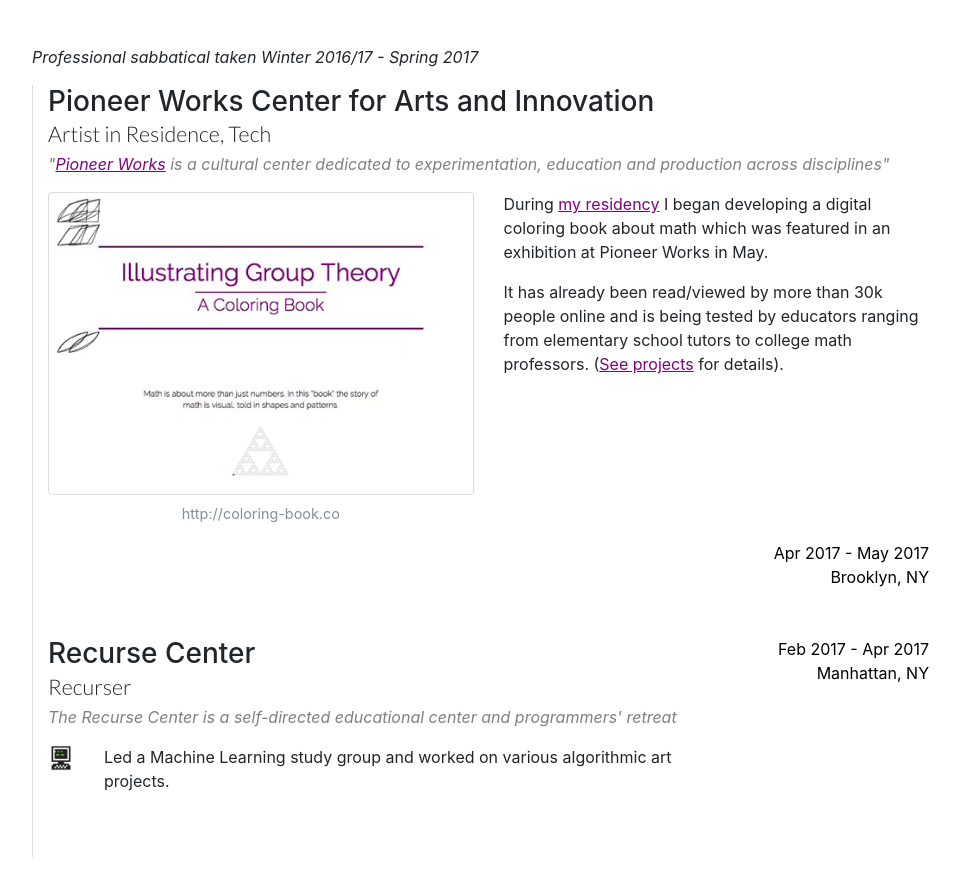
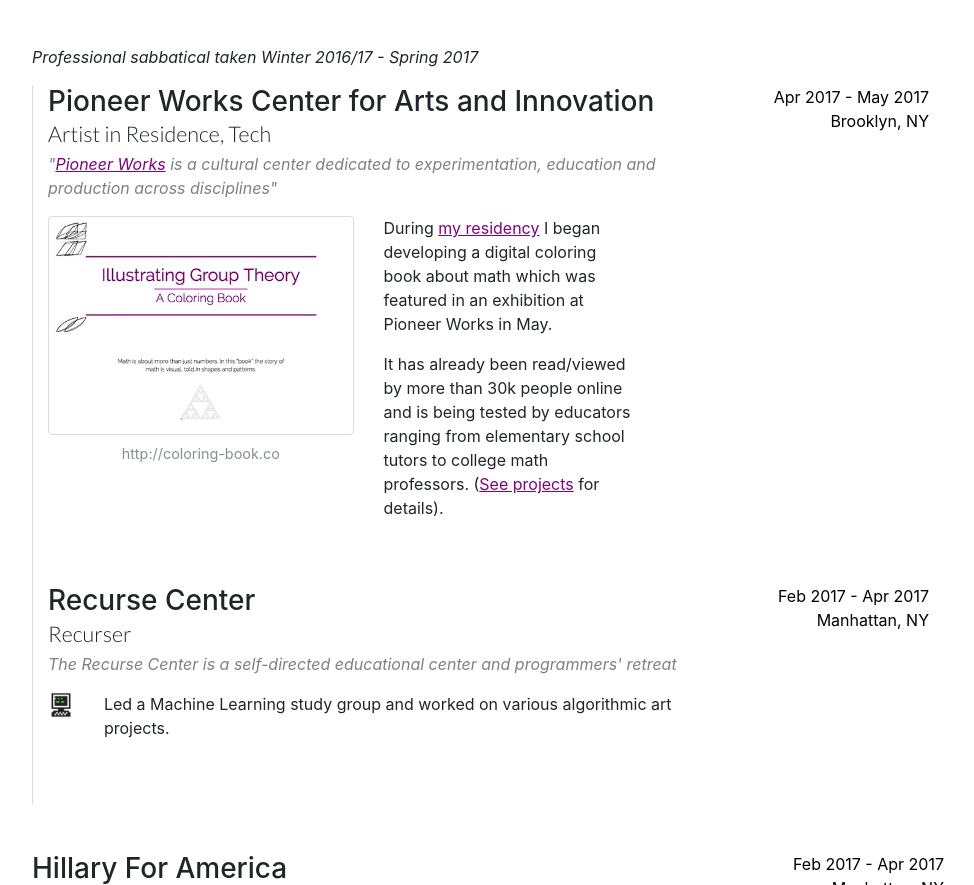
Before and after one commit to aberke/pfolio, a website with bundled scripts: page index.html in a window 1280 px wide. Shown: the part 972-1857 px from the top of the page, without its empty margins (288-1262 px from the left). Built offline with nearby package versions, Linux system fonts and the light colour scheme; files whose address does not match are found by name.

Commit message:
move timing next to pioneer works in line with it

```diff
--- a/index.html
+++ b/index.html
@@ -125,9 +125,9 @@
           <div class="d-flex flex-md-row mb-5">
 
             <div style="border-left: 1px solid gainsboro;" class="col-12">
-              <div class="resume-item flex-md-row mb-5">
+              <div class="resume-item d-flex flex-md-row mb-5">
 
-                <div class="resume-content">
+                <div class="resume-content mr-auto">
                   <h3 class="mb-0">Pioneer Works Center for Arts and Innovation</h3>
                   <div class="subheading mb-3">Artist in Residence, Tech</div>
                   <p class="resume-item-explainer">"<a href="http://pioneerworks.org/">Pioneer Works</a> is a cultural center dedicated to experimentation, education and production across disciplines"</p>
@@ -142,7 +142,7 @@
                       </a>
                     </div>
 
-                  <div class="col-12 col-md-6">
+                    <div class="col-12 col-md-5">
                       <p>During <a href="http://pioneerworks.org/residency/alex-berke/">my residency</a> I began developing a digital coloring book about math which was featured in an exhibition at Pioneer Works in May. </p>
                       <p>It has already been read/viewed by more than 30k people online and is being tested by educators ranging from elementary school tutors to college math professors. (<a class="js-scroll-trigger" href="#projects">See projects</a> for details).</p>
                     </div>
@@ -155,7 +155,6 @@
             </div>
 
             <div class="resume-item d-flex flex-column flex-md-row mb-5">
-
               <div class="resume-content">
                 <h3 class="mb-0">Recurse Center</h3>
                 <div class="subheading mb-3">Recurser</div>
@@ -168,13 +167,13 @@
                     <p>Led a Machine Learning study group and worked on various algorithmic art projects.</p>
                   </div>
                 </div>
-
               </div>
               <div class="resume-right text-md-right">
                 <p class="text-primary date">Feb 2017 - Apr 2017</p>
                 <p class="text-primary location">Manhattan, NY</p>
               </div>
             </div>
+
           </div>
         </div>
 
```
Lines whose indentation alone changed are shown as unchanged.
